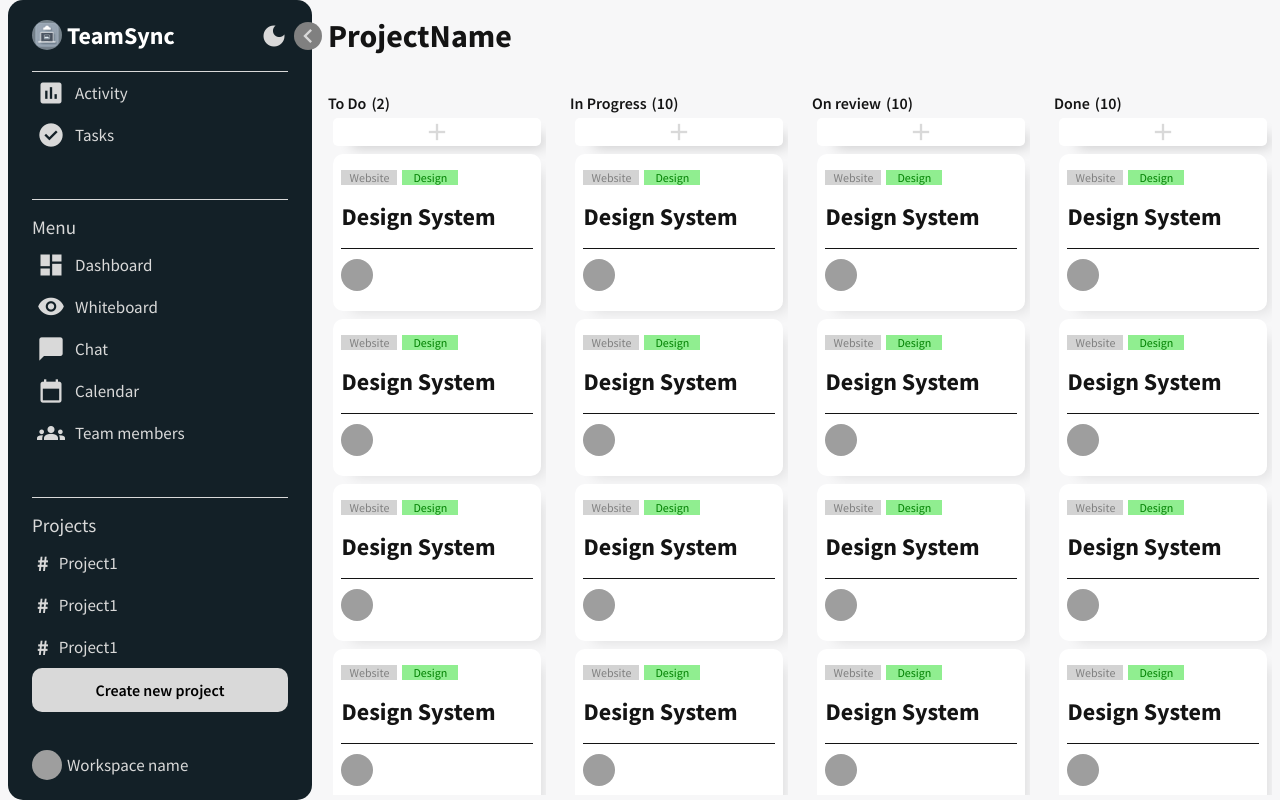
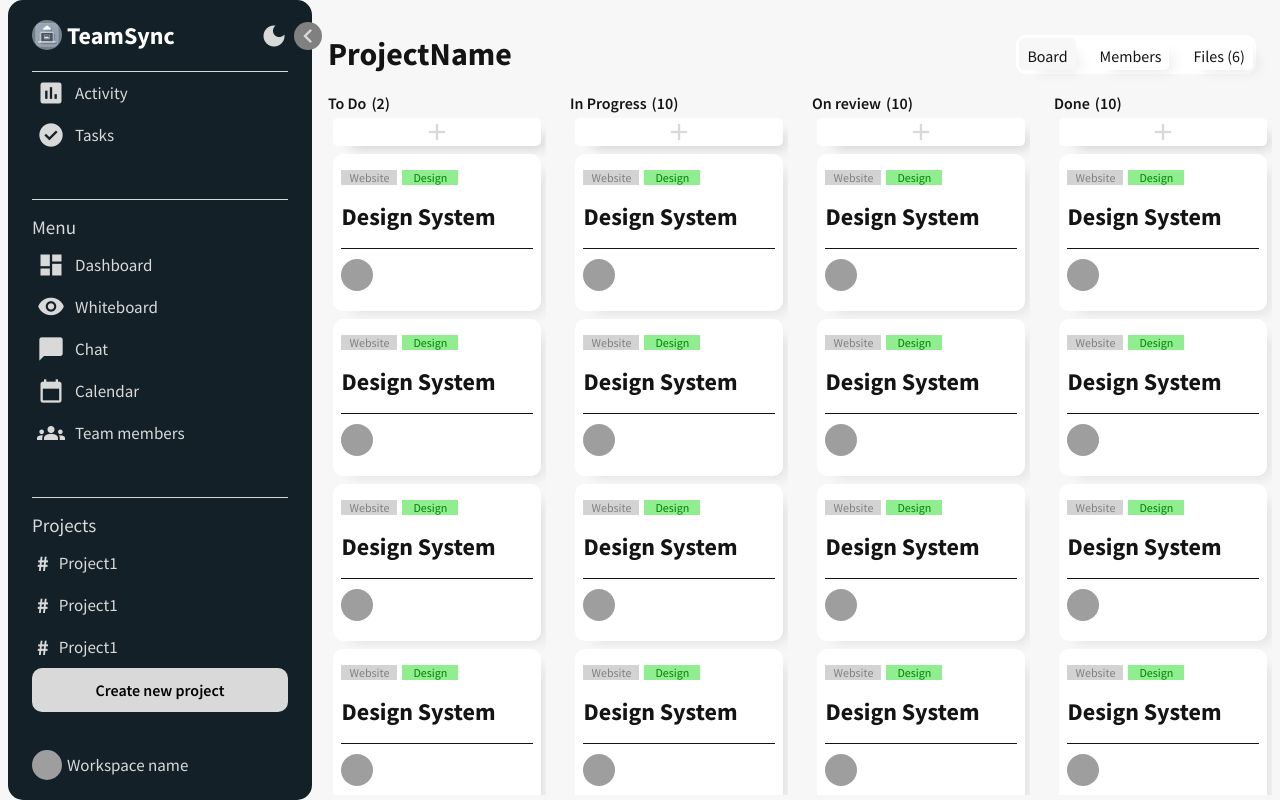
Before and after one commit to 0x00vb/Remote-Work-Collaboration-Suite, a React (Create React App) app in the folder client/: page / in a window 1280 px wide. Both pictures are taken after a click on the element "visibility". Built offline with nearby package versions, Linux system fonts and the light colour scheme; grey boxes are pictures that could not be loaded.

Commit message:
Statusbar for whiteboard

```diff
--- a/client/src/components/Whiteboard.js
+++ b/client/src/components/Whiteboard.js
@@ -10,6 +10,9 @@ const Container = styled.div`
 `
 
 const Header = styled.div`
+  display: flex;
+  align-items: center;
+  justify-content: space-between;
   height: 10%;
   width: 100%;
 `
@@ -71,12 +74,11 @@ const NewButton = styled.span`
 const Whiteboard = () => {
   const [currentWbSection, setCurrentWbSection] = useState('board');
 
-
   return (
     <Container>
       <Header>
         <ProjectName>ProjectName</ProjectName>
-        <SectionsBar setCurrentWbSection={setCurrentWbSection}/>
+        <SectionsBar currentWbSection={currentWbSection} setCurrentWbSection={setCurrentWbSection}/>
       </Header>
       <MainSection>
 
--- a/client/src/components/whiteboard/SectionsBar.js
+++ b/client/src/components/whiteboard/SectionsBar.js
@@ -2,13 +2,44 @@ import React from 'react'
 import styled from 'styled-components';
 
 const Container = styled.div`
-
+  display: flex;
+  gap: 1rem;
+  height: 2rem;
+  padding: 0.2rem;
+  margin-right: 1rem;
+  background-color: ${({ theme }) => theme.secondaryBackground};
+  border-radius: 10px;
 `
 
-const SectionsBar = () => {
+const ItemContainer = styled.div`
+  padding: 0.5rem;
+  background-color: ${({ id, theme,  currentWbSection }) =>
+    id === currentWbSection ? theme.primaryBackground : 'transparent'};
+    border-radius: 5px;
+  cursor: pointer;
+  transition: all 0.3s ease-in-out;
+  -webkit-box-shadow: 11px 9px 14px -8px rgba(0,0,0,0.1);
+  -moz-box-shadow: 11px 9px 14px -8px rgba(0,0,0,0.1);
+  box-shadow: 11px 9px 14px -8px rgba(0,0,0,0.1);
+`
+
+const Text = styled.p`
+  font-size: 1rem;
+  color: ${({ theme }) => theme.primaryText};
+`
+
+const SectionsBar = ({currentWbSection, setCurrentWbSection}) => {
   return (
     <Container>
-
+      <ItemContainer id='board' onClick={() => setCurrentWbSection('board')} currentWbSection={currentWbSection}>
+        <Text>Board</Text>
+      </ItemContainer>
+      <ItemContainer  id='members' onClick={() => setCurrentWbSection('members')} currentWbSection={currentWbSection}>
+        <Text>Members</Text>
+      </ItemContainer>
+      <ItemContainer  id='files' onClick={() => setCurrentWbSection('files')} currentWbSection={currentWbSection}>
+        <Text>Files (6)</Text>
+      </ItemContainer>
     </Container>
   )
 }
```
